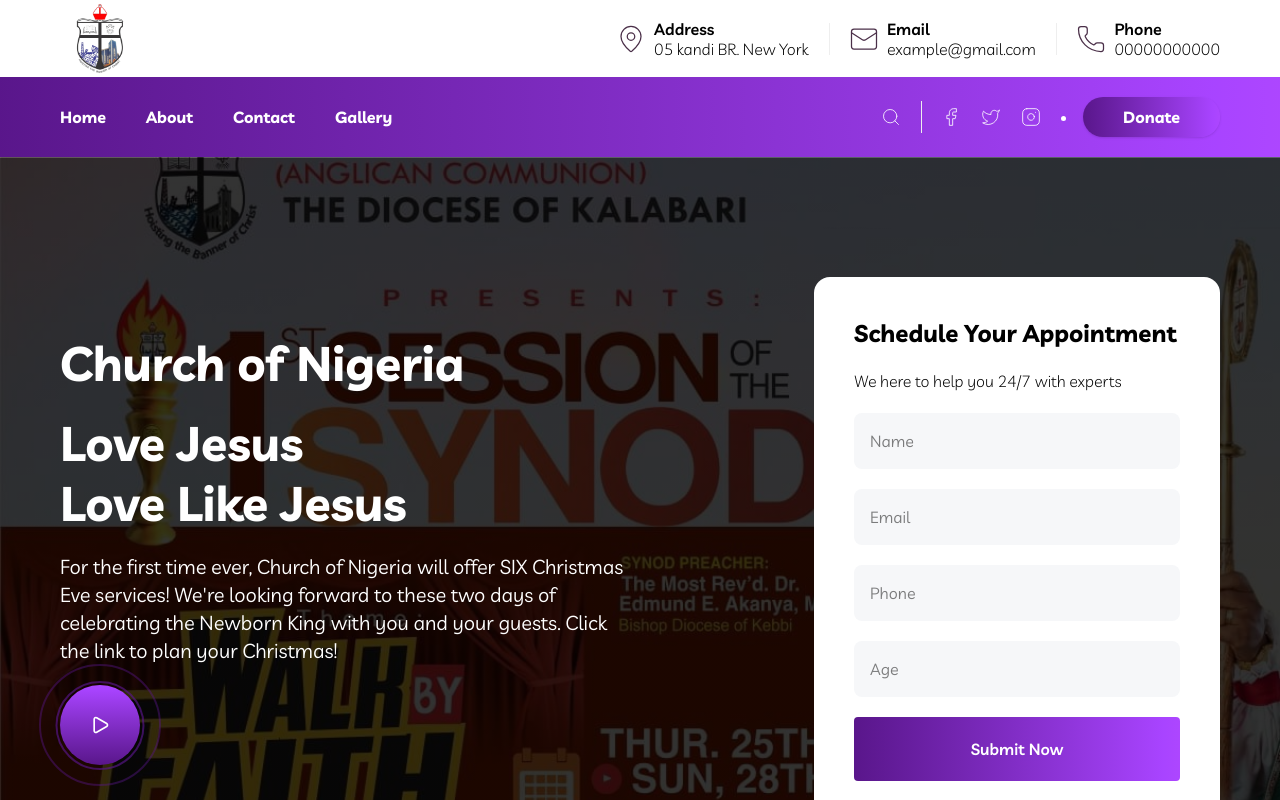
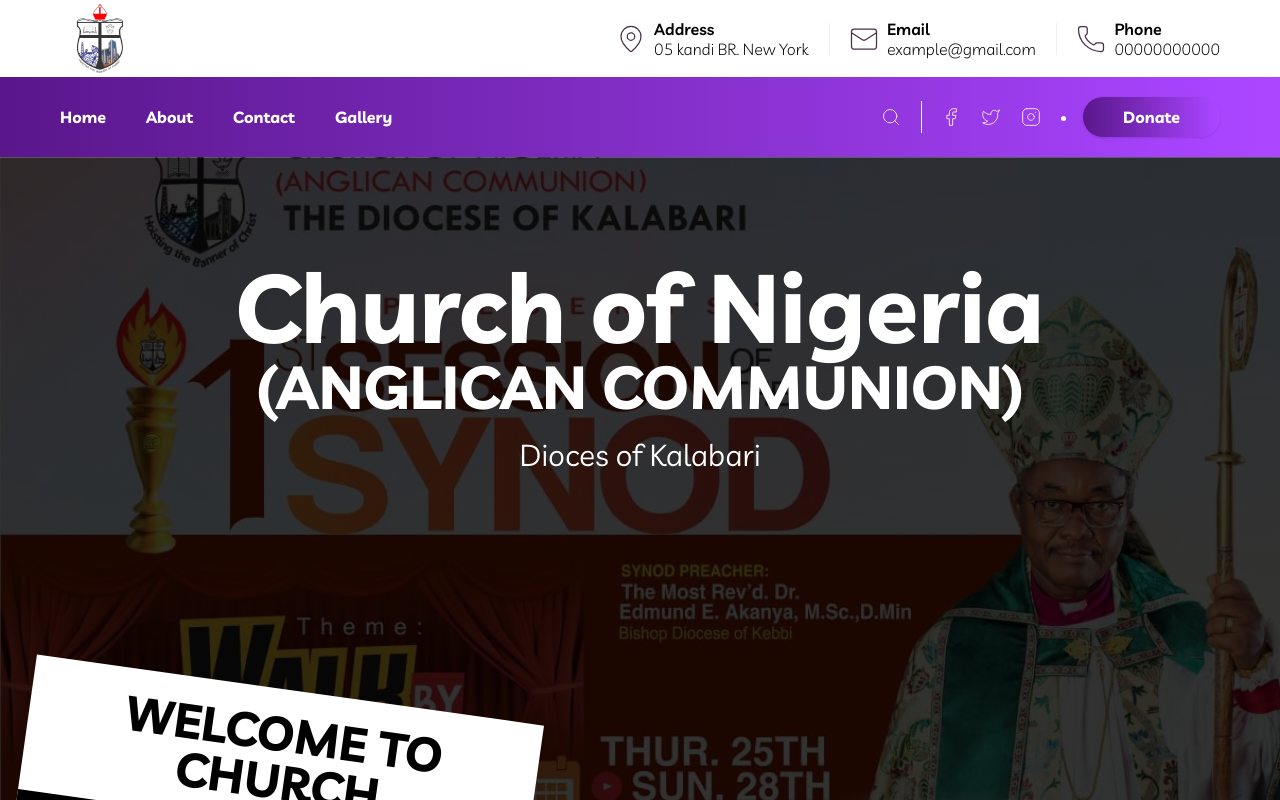
Before and after one commit to DevStan2004/websitetemplate, a Next.js app: page / in a window 1280 px wide. Shown: the top 800 px of the page. Built offline with nearby package versions, Linux system fonts and the light colour scheme.

Commit message:
MTA-DEV COMMIT

```diff
--- a/src/app/components/Hero.jsx
+++ b/src/app/components/Hero.jsx
@@ -37,7 +37,7 @@
         }
     }, [activeIndex])
   return (
-    <div className='h-auto relative' style={{
+    <div className='h-screen relative' style={{
         clipPath: 'polygon(100% 85.21%, 100% 0%, 0% 0%, 0% 85.21%, 50% 100%)'
     }}>
         {IMAGES.map(({image}, index) => (
@@ -48,27 +48,19 @@
                 backgroundPosition: 'center',
             }} />
         ))}
-        <Wrapper className={'py-30 grid md:grid-cols-2 grid-cols-1 items-center relative'}>
-            <div className="flex flex-col space-y-5">
-                <h1 ref={textRef} className='font-bold text-white md:text-5xl text-3xl md:leading-15'>Church of Nigeria</h1>
-                <h1 ref={textRef} className='font-bold text-white md:text-5xl text-3xl md:leading-15'>Love Jesus <br /> Love Like Jesus</h1>
-                <p className='text-white text-xl split-word'>For the first time ever, Church of Nigeria will offer SIX Christmas Eve services! We're looking forward to these two days of celebrating the Newborn King with you and your guests. Click the link to plan your Christmas!</p>
-                <PlayAnimation />
-            </div>
-            <div className="p-10 rounded-2xl flex flex-col space-y-5 bg-white md:w-[70%] ms-auto w-full md:my-0 my-5">
-                <span className="font-bold text-black text-2xl">Schedule Your Appointment</span>
-                <p className="font-light">
-                    We here to help you 24/7 with experts
-                </p>
-                <form action="" className='flex flex-col space-y-5 relative'>
-                    <input id='name' type='text' placeholder='Name' className="bg-[#f6f7f9] p-4 w-full rounded-lg outline-none border-none" />
-                    <input id='email' type='email' placeholder='Email' className="bg-[#f6f7f9] p-4 w-full rounded-lg outline-none border-none" />
-                    <input id='phone' type='tel' placeholder='Phone' className="bg-[#f6f7f9] p-4 w-full rounded-lg outline-none border-none" />
-                    <input id='age' type='age' placeholder='Age' className="bg-[#f6f7f9] p-4 w-full rounded-lg outline-none border-none" />
-                    <Button text={'Submit Now'} className={'w-full rounded-sm font-semibold p-5'} />
-                </form>
+        <Wrapper className={'py-30 relative text-center'}>
+            <div className="flex flex-col space-y-5 items-center">
+                <h1 ref={textRef} className='font-bold text-white md:text-8xl text-4xl md:leading-15 leading-5'>Church of Nigeria</h1>
+                <h2 className='font-bold text-white md:text-6xl text-2xl md:leading-15'>(ANGLICAN COMMUNION)</h2>
+                <div className='text-white text-3xl split-word'>Dioces of Kalabari</div>
             </div>
         </Wrapper>
+        <div className="absolute md:bottom-15 bo md:left-5 flex flex-col bg-white md:rotate-8 md:w-[40%] w-full">
+            <h3 className='md:text-5xl text-3xl font-bold p-5 text-center'>WELCOME TO CHURCH</h3>
+            <div className="bg-black text-white p-3">
+                <p>We the Bishop of Diocese of Akoko (Anglican Communion) welcome you to this Official Website.</p>
+            </div>
+        </div>
     </div>
   )
 }
```
